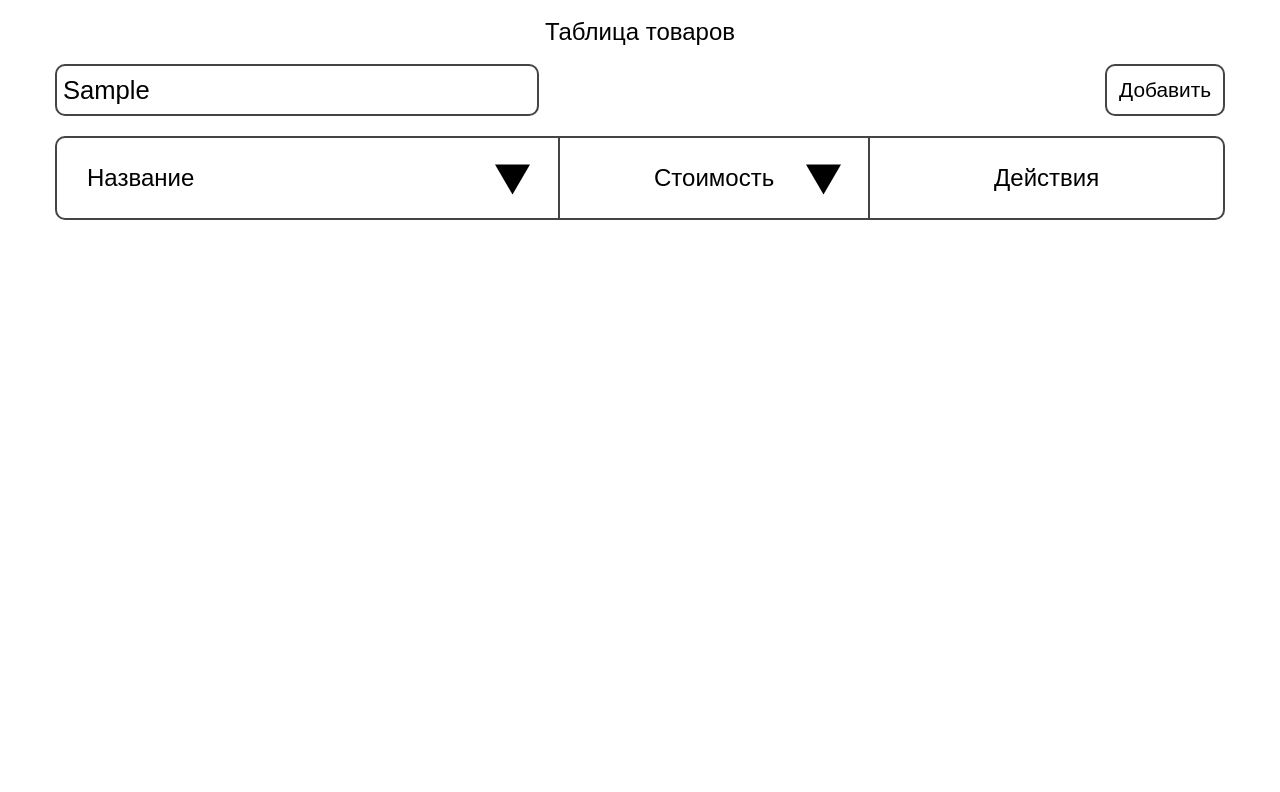
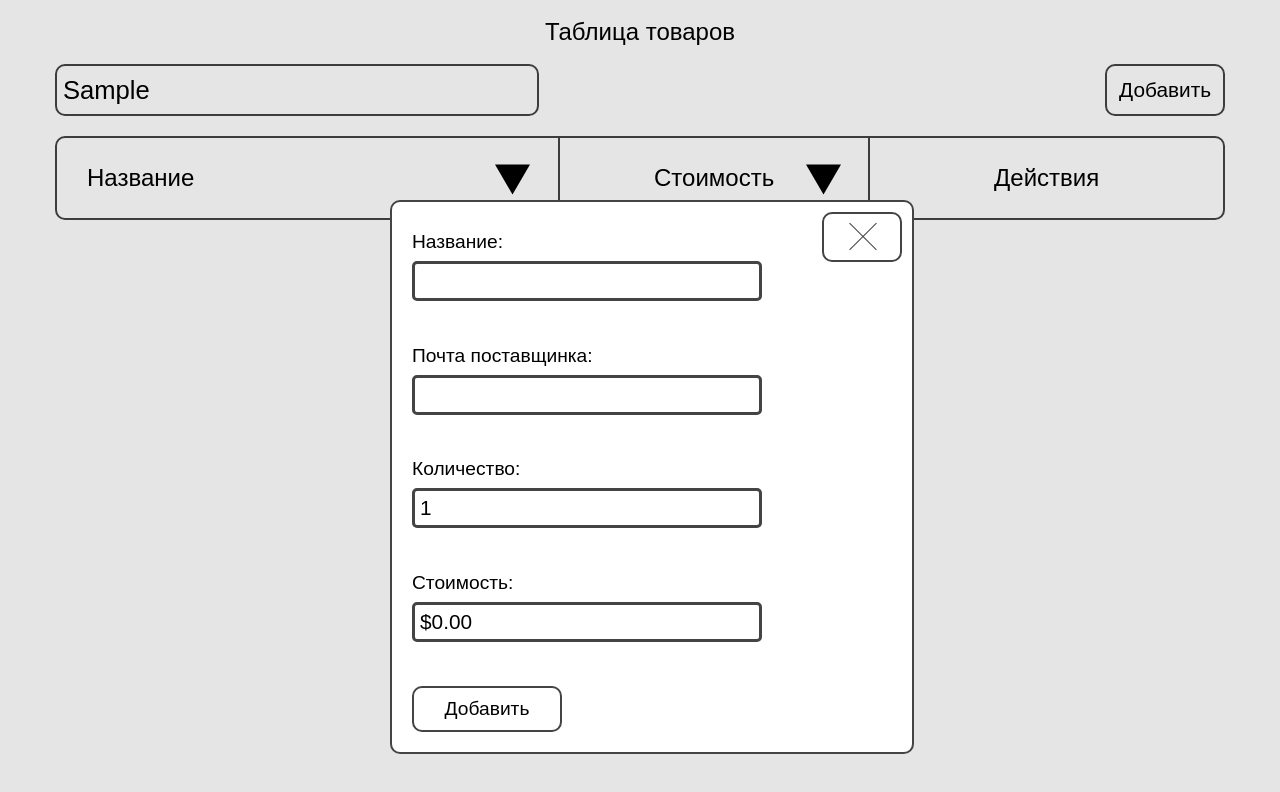
Before and after one commit to fgugnin22/vk_test, a React app in the folder frontend/: page / in a window 1280 px wide. Both pictures are taken after typing "Sample" into the empty fields and a click on the button "Добавить". Shown: the top 792 px of the page. Built offline with nearby package versions, Linux system fonts and the light colour scheme.

Commit message:
frontend almost finished + tweaked nginx conf

```diff
--- a/frontend/src/components/App.tsx
+++ b/frontend/src/components/App.tsx
@@ -1,15 +1,19 @@
 import React from "react";
 import Table from "./Table/Table";
 
-import "./styles/resetter.css";
-import "./styles/index.css";
+import "../styles/resetter.css";
+import "../styles/index.css";
 import { Provider } from "react-redux";
 import { store } from "../store";
+import Modal from "./Modal/Modal";
 
 export const App: React.FC = () => {
   return (
     <Provider store={store}>
-      <Table />
+      <main className="main">
+        <Table />
+        <Modal />
+      </main>
     </Provider>
   );
 };
--- a/frontend/src/components/Modal/Modal.tsx
+++ b/frontend/src/components/Modal/Modal.tsx
@@ -1,7 +1,184 @@
-import React from "react";
+import React, { useEffect, useState } from "react";
+import { useAppDispatch, useAppSelector } from "../../store";
+import { closeModal } from "../../store/slice";
+
+import "./modal.css";
+import { formatPrice } from "../../util/convert";
+import { OBJECT_ID_BEFORE_CREATION } from "../../types";
+import { addProduct, editProduct } from "../../store/thunks";
 
 const Modal: React.FC = () => {
-  return <div>Modal</div>;
+  const dispatch = useAppDispatch();
+
+  const modalState = useAppSelector((state) => state.main.modal);
+
+  const [formState, setFormState] = useState({
+    name: modalState.details?.name ?? "",
+    supplier_email: modalState.details?.supplier_email ?? "",
+    count: modalState.details?.count ?? 1,
+    price: formatPrice(modalState.details?.price ?? 0)
+  });
+
+  const handleInputChange = (e: React.FormEvent<HTMLInputElement>) => {
+    const target = e.target as HTMLInputElement;
+
+    setFormState((prev) => ({ ...prev, [target.name]: target.value }));
+  };
+
+  const handlePriceInputChange = (e: React.FormEvent<HTMLInputElement>) => {
+    const target = e.target as HTMLInputElement;
+
+    const allowedPattern = /^[0-9,.\$]*$/;
+
+    if (!allowedPattern.test(target.value)) {
+      return;
+    }
+
+    setFormState((prev) => ({ ...prev, price: target.value }));
+  };
+
+  const handleCloseModalButtonClick = () => {
+    dispatch(closeModal());
+  };
+
+  const handleBackdropClick = () => {
+    dispatch(closeModal());
+  };
+
+  const handleFormSubmit = (e: React.FormEvent<HTMLFormElement>) => {
+    e.preventDefault();
+
+    const formData = {
+      ...formState,
+      price: parseFloat(formState.price),
+      id: OBJECT_ID_BEFORE_CREATION
+    };
+
+    if (modalState.operation === "EDIT" && modalState.details !== null) {
+      formData.id = modalState.details.id;
+
+      dispatch(editProduct(formData));
+      return;
+    }
+
+    dispatch(addProduct(formData));
+  };
+
+  const handleInputInvalid = (e: React.FormEvent<HTMLInputElement>) => {
+    const input = e.target as HTMLInputElement;
+    console.log("123");
+    switch (true) {
+      case input.name === "name":
+        input.setCustomValidity(
+          "В названии товара должен содержаться хотя бы один символ, отличный от пробела!"
+        );
+        break;
+      case input.name === "supplier_email":
+        input.setCustomValidity("Введите почту в корректном формате!");
+        break;
+      case input.name === "price":
+        input.setCustomValidity("Введите стоимость в формате USD!");
+        break;
+    }
+  };
+
+  const handleInputFocus = (e: React.FocusEvent<HTMLInputElement>) => {
+    e.target.setCustomValidity("");
+  };
+
+  const handleInputBlur = (e: React.FocusEvent<HTMLInputElement>) => {
+    e.target.reportValidity();
+  };
+
+  useEffect(() => {
+    setFormState({
+      name: modalState.details?.name ?? "",
+      supplier_email: modalState.details?.supplier_email ?? "",
+      count: modalState.details?.count ?? 1,
+      price: formatPrice(modalState.details?.price ?? 0)
+    });
+  }, [modalState.details]);
+
+  if (!modalState.isOpen) {
+    return null;
+  }
+
+  const submitButtonText =
+    modalState.operation === "ADD" ? "Добавить" : "Обновить";
+  return (
+    <>
+      <form className="modal-root" onSubmit={handleFormSubmit}>
+        <button
+          type="button"
+          className="modal-close-btn"
+          onClick={handleCloseModalButtonClick}
+        ></button>
+        <label className="modal-form-label" htmlFor="product_id">
+          <span>Название: </span>
+          <input
+            className="modal-form-input"
+            type="text"
+            onChange={handleInputChange}
+            onInvalid={handleInputInvalid}
+            onFocus={handleInputFocus}
+            onBlur={handleInputBlur}
+            value={formState.name}
+            name="name"
+            pattern="^\s*\S+\s*$"
+            required
+          />
+        </label>
+        <label className="modal-form-label" htmlFor="product_id">
+          <span>Почта поставщинка: </span>
+          <input
+            className="modal-form-input"
+            type="email"
+            onChange={handleInputChange}
+            onInvalid={handleInputInvalid}
+            onFocus={handleInputFocus}
+            onBlur={handleInputBlur}
+            value={formState.supplier_email}
+            name="supplier_email"
+            pattern="^[\w]{1,}@[\w]{1,}.[a-z]{2,}$"
+            required
+          />
+        </label>
+        <label className="modal-form-label" htmlFor="product_id">
+          <span>Количество: </span>
+          <input
+            className="modal-form-input"
+            type="number"
+            onChange={handleInputChange}
+            onInvalid={handleInputInvalid}
+            onFocus={handleInputFocus}
+            onBlur={handleInputBlur}
+            value={formState.count}
+            name="count"
+            min={1}
+            required
+          />
+        </label>
+        <label className="modal-form-label" htmlFor="product_id">
+          <span>Стоимость: </span>
+          <input
+            className="modal-form-input"
+            type="text"
+            onChange={handlePriceInputChange}
+            onInvalid={handleInputInvalid}
+            onFocus={handleInputFocus}
+            onBlur={handleInputBlur}
+            value={formState.price}
+            pattern="^\$\d{1,3}(,\d{3})*(\.\d{2})?$"
+            required
+          />
+        </label>
+        <button className="modal-form-submit-btn" type="submit">
+          {submitButtonText}
+        </button>
+      </form>
+      <div className="modal-backdrop" onClick={handleBackdropClick}></div>
+    </>
+  );
 };
 
 export default Modal;
--- a/frontend/src/components/Modal/modal.css
+++ b/frontend/src/components/Modal/modal.css
@@ -0,0 +1,107 @@
+.modal-backdrop {
+    position: absolute;
+    top: -20px;
+    background-color: black;
+    opacity: 0.1;
+    width: 100%;
+    height: calc(100% + 20px);
+}
+
+.modal-root {
+    position: fixed;
+    z-index: 10;
+    top: 200px;
+    width: 500px;
+    height: 500px;
+    background: white;
+    left: calc(50% - 250px);
+    border: 2px solid var(--dark);
+    border-radius: 10px;
+    display: flex;
+    flex-direction: column;
+    justify-content: space-between;
+    padding: 30px 0 20px 20px;
+    font-size: 1.2rem;
+}
+
+.modal-close-btn {
+    position: absolute;
+    top: 10px;
+    right: 10px;
+    border: 2px solid var(--dark);
+    background-color: transparent;
+    border-radius: 10px;
+    width: 80px;
+    height: 50px;
+    transition: 50ms background linear;
+}
+
+.modal-close-btn::before {
+    position: absolute;
+    top: 48%;
+    left: 26%;
+    content: "";
+    width: 50%;
+    height: 1px;
+    background: var(--dark);
+    z-index: 10;
+    transform: rotate(45deg);
+}
+
+.modal-close-btn::after {
+    position: absolute;
+    top: 48%;
+    left: 26%;
+    content: "";
+    width: 50%;
+    height: 1px;
+    background: var(--dark);
+    z-index: 10;
+    transform: rotate(-45deg);
+}
+
+.modal-close-btn:hover {
+    background-color: rgba(0, 0, 0, 0.1);
+}
+
+.modal-form-label {
+    display: flex;
+    flex-direction: column;
+    max-width: 70%;
+    gap: 10px;
+    font-weight: 500;
+}
+
+.modal-form-input {
+    font-size: 1.3rem;
+    padding: 5px;
+    border: 3px solid var(--dark);
+    border-radius: 5px;
+}
+
+.modal-form-input:user-valid {
+    border-color: green;
+}
+
+.modal-form-input:user-invalid {
+    border-color: red;
+}
+
+.modal-form-submit-btn {
+    margin-right: auto;
+    border: 2px solid var(--dark);
+    border-radius: 10px;
+    padding: 10px;
+    width: 150px;
+    background-color: white;
+    font-size: inherit;
+    transition: 50ms background linear;
+}
+
+.modal-form-submit-btn:hover {
+    background-color: rgba(0, 0, 0, 0.1);
+}
+
+.modal-form-submit-btn:active {
+    background-color: rgba(0, 0, 0, 0.4);
+}
--- a/frontend/src/components/Table/Table.tsx
+++ b/frontend/src/components/Table/Table.tsx
@@ -1,11 +1,14 @@
 import React, { useState } from "react";
 import "./table.css";
-import TableHeaders from "../../TableHeaders/TableHeaders";
+import TableHeaders from "../TableHeaders/TableHeaders";
 
 import ProductRow from "../ProductRow/ProductRow";
-import { useAppSelector } from "../../store";
+import { useAppDispatch, useAppSelector } from "../../store";
+import { openModal } from "../../store/slice";
 
 const Table: React.FC = () => {
+  const dispatch = useAppDispatch();
+
   const products = useAppSelector((state) => state.main.products);
 
   const [search, setSearch] = useState("");
@@ -46,12 +49,18 @@ const Table: React.FC = () => {
     setSearch(e.target.value);
   };
 
+  const handleAddButtonClick = () => {
+    dispatch(openModal({ product: null, operation: "ADD" }));
+  };
+
   return (
     <section className="table-root container">
       <h2 className="table-heading">Таблица товаров</h2>
       <div className="flex justify-between">
         <input className="search-bar" onChange={handleSearchChange} />
-        <button className="add-product-btn">Добавить</button>
+        <button className="add-product-btn" onClick={handleAddButtonClick}>
+          Добавить
+        </button>
       </div>
       <div className="table-rows">
         <TableHeaders setSort={setSort} />
--- a/frontend/src/components/Table/table.css
+++ b/frontend/src/components/Table/table.css
@@ -1,7 +1,6 @@
 .table-root {
     max-width: 100%;
     font-size: 1.5rem;
-    --dark: #444444;
 }
 
 .flex {
--- a/frontend/src/TableHeaders/TableHeaders.tsx
+++ b/frontend/src/components/TableHeaders/TableHeaders.tsx
@@ -1,6 +1,6 @@
 import React from "react";
-import img from "../public/triangle.svg";
-import { SetSort } from "../types";
+import img from "../../public/triangle.svg";
+import { SetSort } from "../../types";
 
 type TableHeadersProps = {
   setSort: SetSort;
--- a/frontend/src/components/styles/index.css
+++ b/frontend/src/styles/index.css
@@ -1,8 +1,13 @@
+:root {
+    --dark: #444444;
+}
+
 body {
     font-family: sans-serif;
     box-sizing: border-box;
-    min-width: 100vh;
+    min-height: 100vh;
     overflow-y: scroll;
+    position: relative;
 }
 
 img {
--- a/frontend/tsconfig.json
+++ b/frontend/tsconfig.json
@@ -4,7 +4,7 @@
     "allowJs": false,
     "jsx": "react",
     "moduleResolution": "node",
-    "outDir": "./dist",
+    "outDir": "../backend/www/task.loc/static",
     "strict": true,
     "esModuleInterop": true
   },
--- a/frontend/webpack.config.js
+++ b/frontend/webpack.config.js
@@ -6,7 +6,7 @@ module.exports = {
     entry: './src/index.tsx',
     output: {
         filename: 'bundle.js',
-        path: path.resolve(__dirname, 'dist')
+        path: path.resolve(__dirname + "/../backend/www/task.loc", 'static')
     },
     resolve: {
         extensions: ['.tsx', '.ts', '.js']
```
Also changed, not shown: frontend/src/components/ProductRow/ProductRow.tsx (+23 -3 lines), frontend/src/styles/resetter.css (renamed from frontend/src/components/styles/resetter.css), 2 other files (tests, documents, lock files or other folders).
